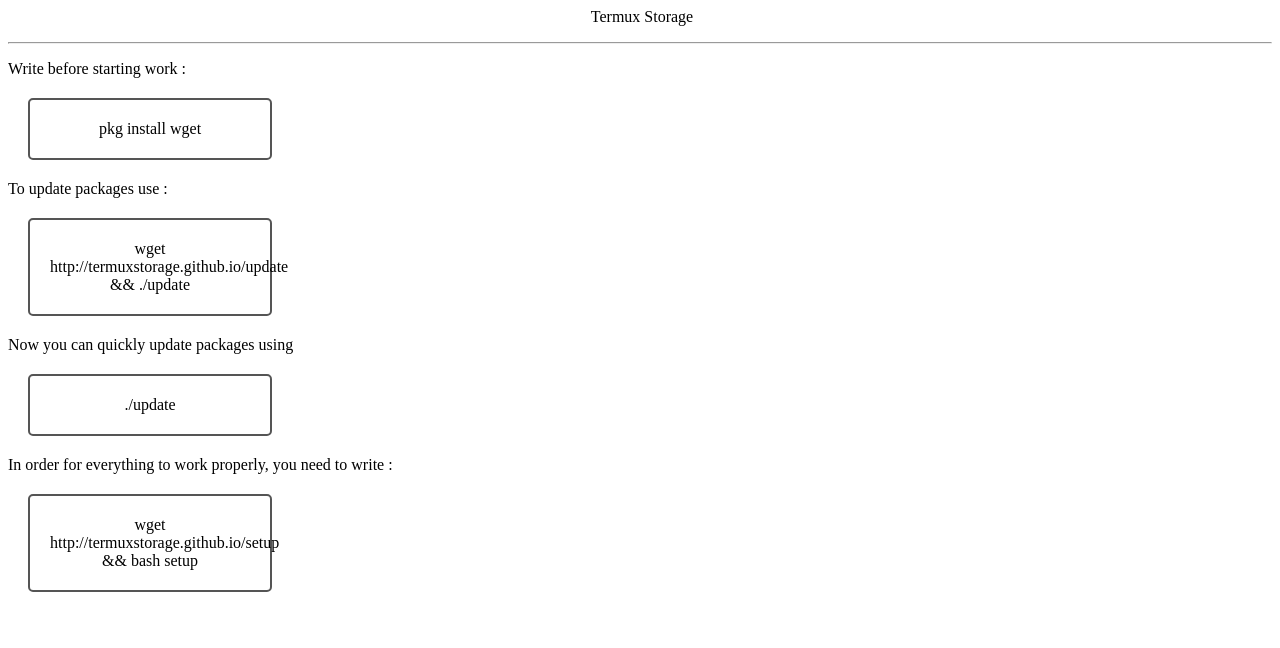
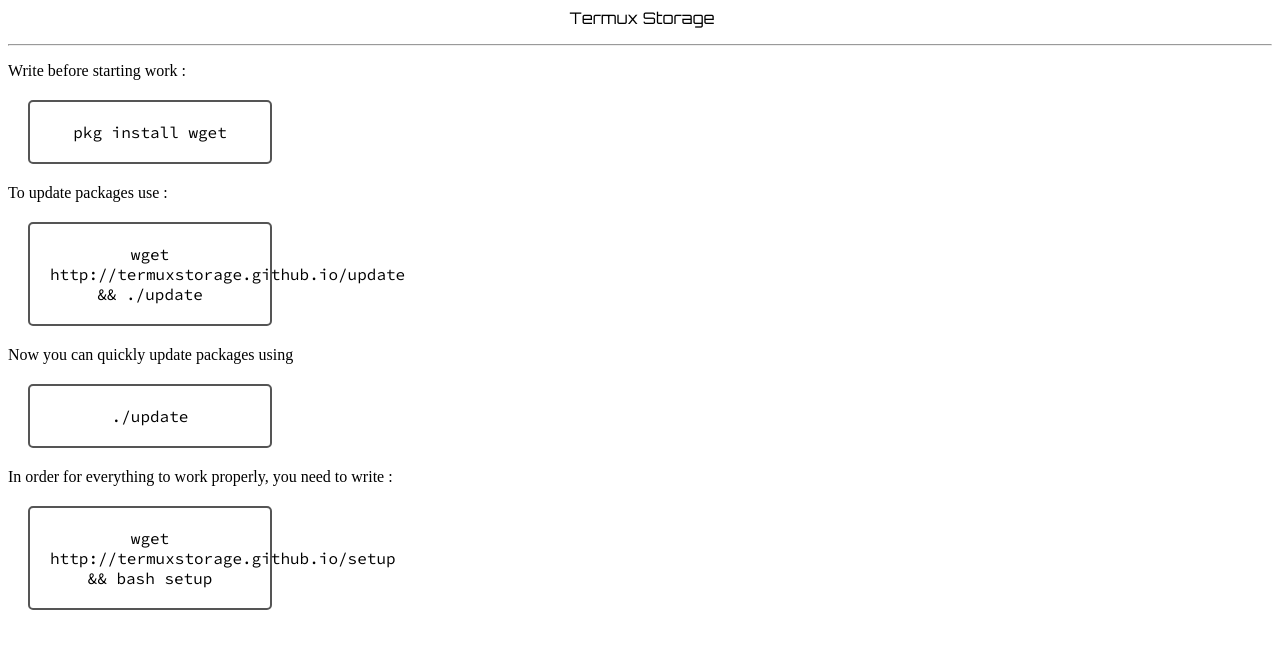
Before and after one commit to termuxstorage/termuxstorage.github.io, a plain HTML site: page index.html in a window 1280 px wide. Drawn offline with Linux system fonts and the light colour scheme.

Commit message:
Update index.html

```diff
--- a/index.html
+++ b/index.html
@@ -1,3 +1,7 @@
+<link rel="preconnect" href="https://fonts.googleapis.com"><link rel="preconnect" href="https://fonts.gstatic.com" crossorigin><link href="https://fonts.googleapis.com/css2?family=Orbitron&display=swap" rel="stylesheet">
+<style> @import url('https://fonts.googleapis.com/css2?family=Orbitron&display=swap'); </style>
+<link rel="preconnect" href="https://fonts.googleapis.com"><link rel="preconnect" href="https://fonts.gstatic.com" crossorigin><link href="https://fonts.googleapis.com/css2?family=Orbitron&family=Source+Code+Pro&display=swap" rel="stylesheet">
+<style> @import url('https://fonts.googleapis.com/css2?family=Orbitron&family=Source+Code+Pro&display=swap'); </style>
 <p style="text-align: center;">&nbsp;<span style="font-family: Orbitron;">Termux Storage</span></p><hr /><p></p><span style="font-family: Chakra Petch;">Write before starting work :</span><div style="text-align: center;"><span style="font-family: Source Code Pro;"><p style="border-radius: 5px; border: 2px solid rgb(85, 85, 85); margin: 20px; padding: 20px; text-align: center; width: 200px;">pkg install wget</p></span></div><span style="font-family: Chakra Petch;">To update packages use :</span><p style="border-radius: 5px; border: 2px solid rgb(85, 85, 85); margin: 20px; padding: 20px; text-align: center; width: 200px;"><span style="font-family: Source Code Pro;">wget http://termuxstorage.github.io/update &amp;&amp; ./update</span></p><span style="font-family: Chakra Petch;">
 Now you can quickly update packages using</span><div>
   <p style="border-radius: 5px; border: 2px solid rgb(85, 85, 85); margin: 20px; padding: 20px; text-align: center; width: 200px;"><span style="font-family: Source Code Pro;">./update</span></p>
```
